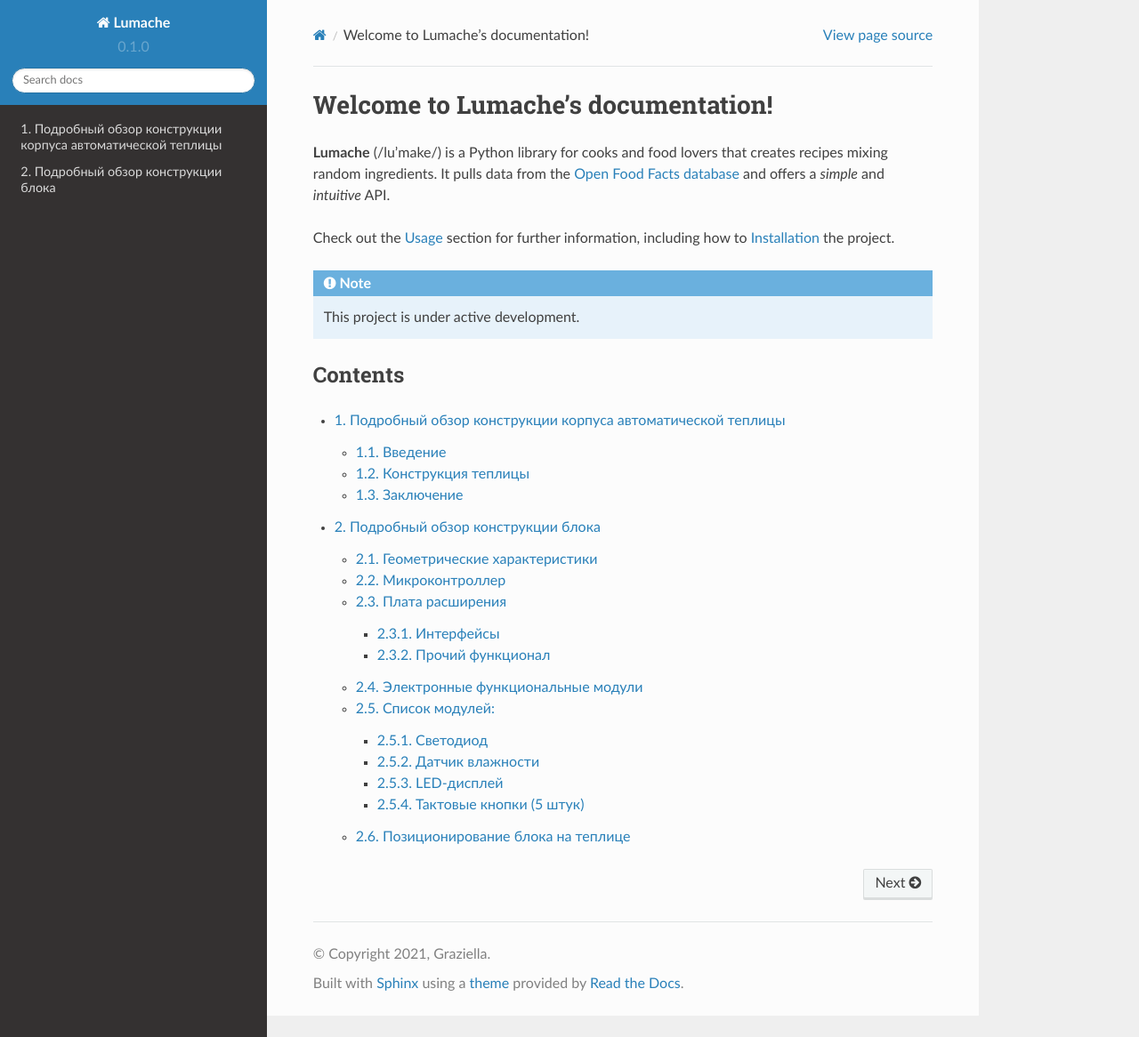
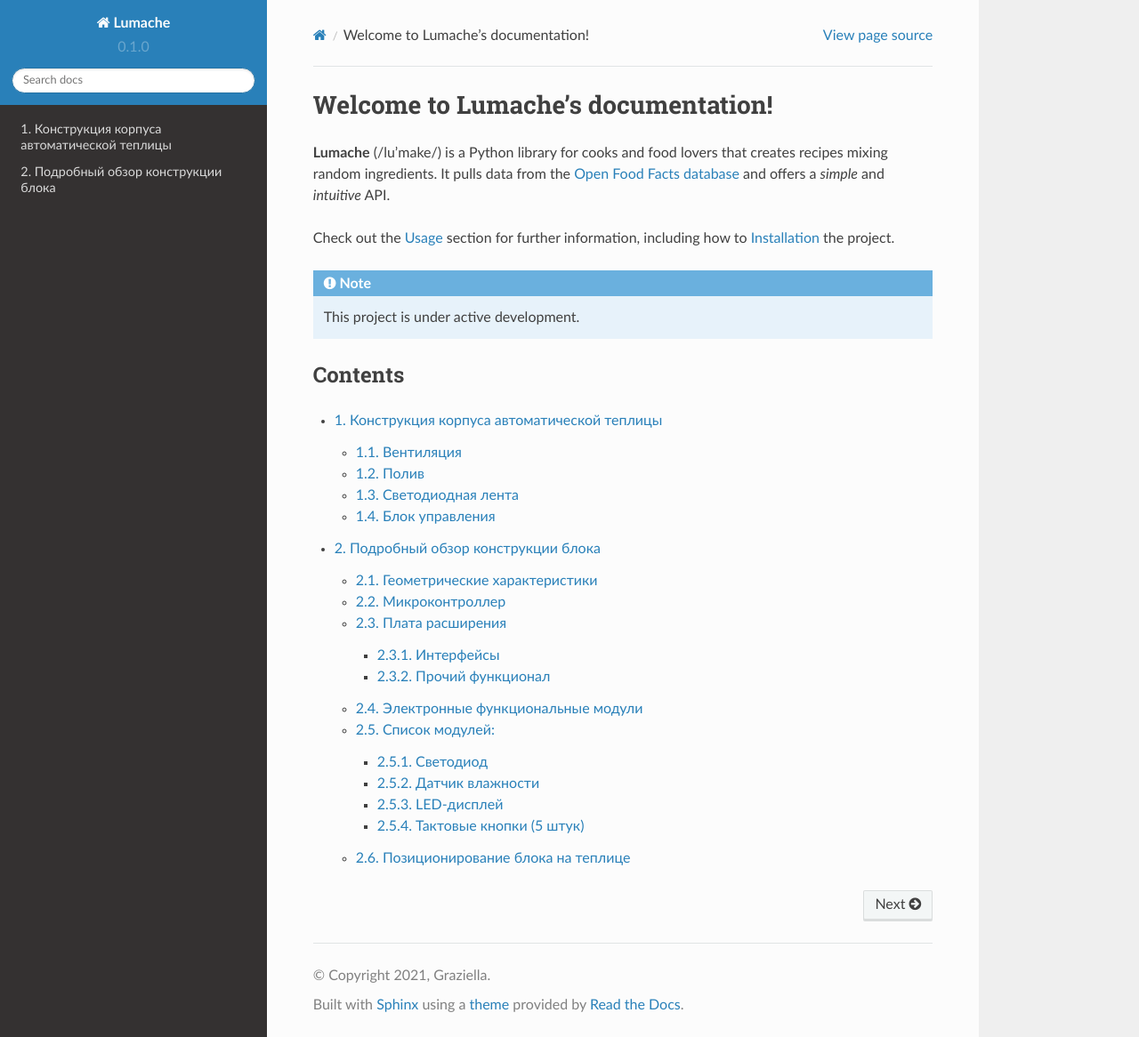
Before and after one commit to BBanwz/book_AL_GH, a Sphinx documentation site: the page built from docs/source/index.rst, in a window 1280 px wide and 1166 px high. Shown: the whole window at 89% size. Built offline with Sphinx 7.4.7 and the Read the Docs theme 2.0.0, drawn with Linux system fonts in a browser that asks for light colours; pages that are not in the unit, such as notebooks, are missing from menus; part of the change alters nothing that is shown.

Commit message:
Update 1.rst

```diff
--- a/docs/source/1/1.rst
+++ b/docs/source/1/1.rst
@@ -1,7 +1,4 @@
-Подробный обзор конструкции корпуса автоматической теплицы
-==========================================================
-Введение
---------
+Аннотация
 Теплица – автономный или отапливаемый парник для круглогодичного или внесезонного выращивания тепличных культур и рассады, представляющий собой сооружение защищенного грунта со светопроницаемым куполом. В теплице образуется постоянная атмосфера с, по возможности, настраиваемыми параметрами внутренней среды. На здоровье растений в значительной мере влияют многие факторы, как например: ``влажность воздуха``, ``кислотность``, ``влажность и солевой баланс почвы``, ``содержание кислорода``, ``диоксида углерода в атмосфере``, ``интенсивность солнечного излучения`` и тп. Часто за этим всем приходится следить человеку, однако, большую часть работы может взять на себя автоматизированная система.
 
 Для эффективного климат контроля такое сооружение необходимо снабдить ``датчиками``, показания которых будут влиять на дальнейшее “поведение” теплицы.
@@ -13,29 +10,10 @@
 
        Рис.1. Разрабатываемая автоматическая теплица
 
-Конструкция теплицы
--------------------
-Теплица представляет из себя прямоугольный короб 35*33*73см, выполненный из оргстекла (Рис.1). Механическую часть представляют ``два вентилятора`` (Рис.2), по одному на каждой из малых гранях. Они обеспечивают принудительный продув, а за контроль поток отвечают ``два сервопривода``, контролирующие крышки на вентиляторах.
+Конструкция корпуса автоматической теплицы
+==========================================
 
-.. figure:: images/2.png
-       :width: 60%
-       :align: center
-       :alt: Вентилятор и сервопривод
-
-       Рис.2. Вентилятор и сервопривод
-
-Еще ``два сервопривода`` поднимают два квадратных горизонтальных прозрачных люка 24.5*27 см (Рис.3), находящихся сверху на крышке и примыкающих к ребрам, смежным с крышкой и малыми гранями. Передача движения осуществляется через незакрепленный на люке рычаг, что позволяет без риска повреждения конструкции открыть люк вручную в любой момент. Данный элемент конструкции даёт возможность осуществлять контролируемый естественный воздухообмен с внешней атмосферой.
-
-.. figure:: images/3.png
-       :width: 60%
-       :align: center
-       :alt: Один из верхних люков с рычажной системой подъема сервоприводом
-
-       Рис.3. Один из верхних люков с рычажной системой подъема сервоприводом
-
-В представленной концепции используется четыре датчика внутри самой теплицы: света, газа, влажности воздуха и влажности почвы. Пятый датчик – поплавок, который находится в резервуаре с водой для полива отслеживает её уровень. Резервуар представляет из себя пластмассовую чёрную канистру на ``750мл``, прикрепленную снаружи теплицы.
-``Светодиодная лента`` выполняет сигнализационную функцию для сообщения ответственному лицу о случившейся неполадке.
-Использование разных способов обновления воздуха внутри обеспечивает теплице универсальность и позволяет обеспечить эффективность конструкции при выращивании различных культур.
+Теплица представляет из себя прямоугольный короб 35*33*73см, выполненный из оргстекла (Рис.1).
 Ребра короба укреплены металлическими уголками, обеспечивая конструкции достаточную жёсткость.
 На боковой длинной грани есть две прозрачные дверцы 22,5*27 см (Рис.4.), примыкающие к рёбрам, смежным с малыми гранями. Их назначение заключается в повышении удобства манипуляции внутренними объектами в случае вмешательства со стороны человека.
 
@@ -46,8 +24,45 @@
 
        Рис.4. Боковые дверцы теплицы
 
+
+Вентиляция
+----------
+
+Механическую часть представляют два вентилятора (Рис.2), по одному на каждой из малых гранях. Они обеспечивают принудительный продув, а за контроль потока отвечают два сервопривода, контролирующие крышки на вентиляторах.
+
+.. figure:: images/2.png
+       :width: 60%
+       :align: center
+       :alt: Вентилятор и сервопривод
+
+       Рис.2. Вентилятор и сервопривод
+
+
+Еще ``два сервопривода`` поднимают два квадратных горизонтальных прозрачных люка 24.5*27 см (Рис.3), находящихся сверху на крышке и примыкающих к ребрам, смежным с крышкой и малыми гранями. Передача движения осуществляется через незакрепленный на люке рычаг, что позволяет без риска повреждения конструкции открыть люк вручную в любой момент. Данный элемент конструкции даёт возможность осуществлять контролируемый естественный воздухообмен с внешней атмосферой.
+Использование разных способов обновления воздуха внутри обеспечивает теплице универсальность и позволяет обеспечить эффективность конструкции при выращивании различных культур.
+
+.. figure:: images/3.png
+       :width: 60%
+       :align: center
+       :alt: Один из верхних люков с рычажной системой подъема сервоприводом
+
+       Рис.3. Один из верхних люков с рычажной системой подъема сервоприводом
+
+
+Полив
+-----
+
+В представленной концепции используется четыре датчика внутри самой теплицы: ``света``, ``газа``, ``влажности воздуха`` и ``влажности почвы``. Пятый датчик – ``поплавок``, который находится в резервуаре с водой для полива отслеживает её уровень. Резервуар представляет из себя пластмассовую чёрную канистру на ``750мл``, прикрепленную снаружи теплицы.
+
+Светодиодная лента
+------------------
+
+Светодиодная лента выполняет сигнализационную функцию для сообщения ответственному лицу о случившейся неполадке.
+
+Блок управления
+---------------
+
+Контроль за системой обеспечивает блок управления.  Он оснащён дисплеем и клавишами, что позволяет вносить корректировки в работу теплицы в любой удобный момент. Блок связан с коробом посредствам гибких проводов, от чего его расположение можно легко менять по мере необходимости. Увидеть блок можно лежащим сверху теплицы на Рис.1.
+
+
 Контроль за системой обеспечивает ``Блок управления``.  Он оснащён ``дисплеем`` и ``клавишами``, что позволяет вносить корректировки в работу теплицы в любой удобный момент. Блок связан с коробом посредствам гибких проводов, от чего его расположение можно легко менять по мере необходимости. Увидеть блок можно лежащим сверху теплицы на Рис.1.
-
-Заключение
-----------
-Данная теплица является хорошим макетом для отработки технологии климат контроля замкнутой относительно замкнутой системы, предназначенной для выращивания различных культур. Она позволяет отработать автоматизацию и улучшения контроля самых важных аспектов взращивания растения, а также использоваться как модель более крупных аналогов.
```
